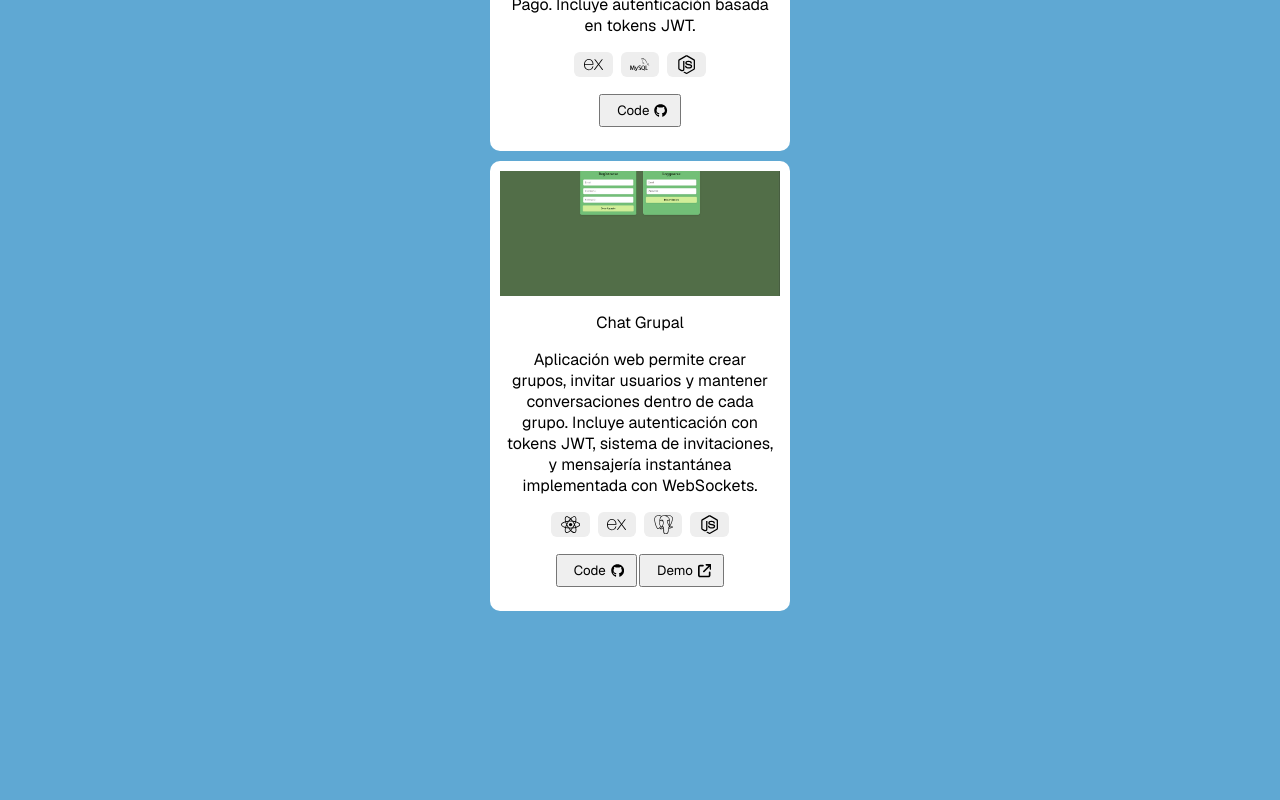
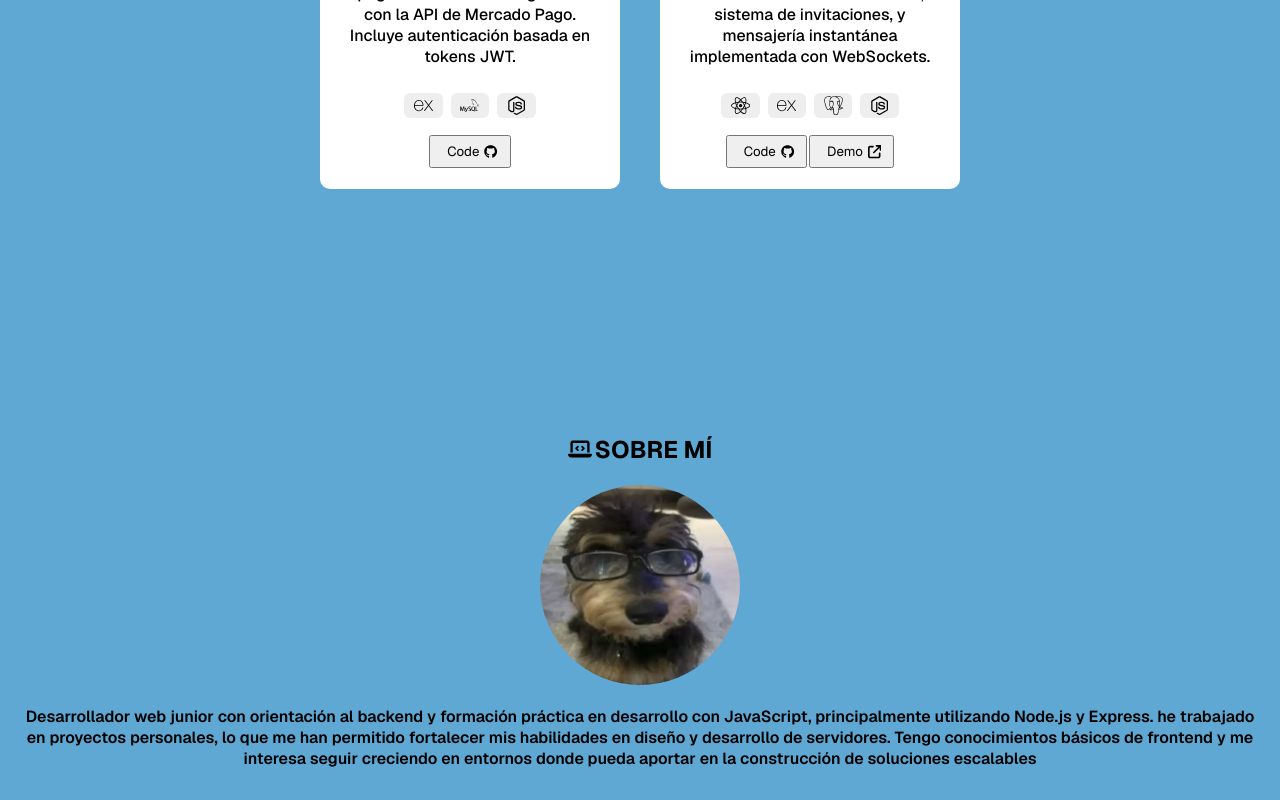
Before and after one commit to Santi-Burgos/portafolio, a React (Create React App) app: page / in a window 1280 px wide. Shown: the part 1180-1980 px from the top of the page. Built offline with nearby package versions, Linux system fonts and the light colour scheme.

Commit message:
estilos portafolio

```diff
--- a/src/styles/App.css
+++ b/src/styles/App.css
@@ -149,12 +149,22 @@ a{
   margin: 0px 0px 0px 3px;
 }
 
+.projects-container{
+  display: flex;
+  flex-wrap: wrap;
+  justify-content: center;
+  gap: 20px;
+}
+
 .projects-card{
+  display: flex;
+  flex-direction: column;
+  justify-content: space-between;
+  width: 300px;
   margin: 10px;
-  width: 300px;
-  height: 450px;
   background-color: white;
   border-radius: 10px;
+  overflow: hidden;
   /*box-shadow: 10px 5px 5px black; */
 }
 .body-card{
@@ -179,10 +189,20 @@ a{
 .container-image-card:hover img {
   transform: scale(1.1); /* aumenta un 10% */
 }
-
+.container-title-card p{
+  font-weight: 700;
+}
+.subtext-container{
+  flex-grow: 1;
+  padding: 10px;
+  display: flex;
+  align-items: center;
+  justify-content: center;
+}
 .subtext-container p{
     margin: 0px 5px 0px 5px;
     text-align: center;
+    font-weight: 500
 }
 
 .tech-stack{
@@ -207,6 +227,11 @@ a{
     font-weight: 500;
     gap: 4px;
     padding: 0.2rem 0.6rem;
+  }
+
+.buttons-links{
+  margin-top: auto;
+  padding-bottom: 10px;
 }
 
 .buttons-links button{
@@ -245,7 +270,9 @@ a{
 }
 .about-text{
     margin: 10px;
+    padding: 0px 10px 0px 10px;
 }
 .about-text p{
-    text-align: justify;
+    text-align: center;
+    font-weight: 600;
 }
--- a/src/ui/projectCard.jsx
+++ b/src/ui/projectCard.jsx
@@ -8,7 +8,9 @@ const ProjectCard = ({ icon: Icon,link, name, description, img, alt, stack, link
         <div className="container-image-card">
           <img src={img} alt={alt} />
         </div>
-        <p>{name}</p>
+        <div className="container-title-card">
+          <p>{name}</p>
+        </div>
         <div className="subtext-container">
           <p>{description}</p>
         </div>
```
Lines whose indentation alone changed are shown as unchanged.
